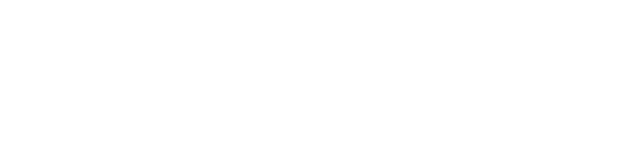
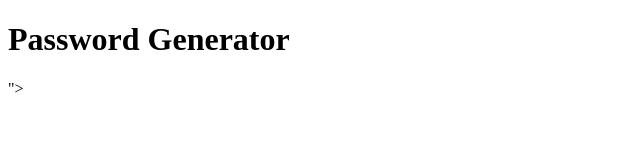
Before and after one commit to johnsonr84/password-generator, a plain HTML site: page index.html in a window 1280 px wide. Shown: the whole page, without its empty margins (0-640 px from the left). Drawn offline with nearby package versions, Linux system fonts and the light colour scheme.

```diff
--- a/index.html
+++ b/index.html
@@ -3,12 +3,23 @@
 <head>
     <meta charset="UTF-8">
     <meta name="viewport" content="width=device-width, initial-scale=1.0">
+    <!-- JavaScript Bundle with Popper -->
+    <script src="https://cdn.jsdelivr.net/npm/bootstrap@5.0.0-beta1/dist/js/bootstrap.bundle.min.js" integrity="sha384-ygbV9kiqUc6oa4msXn9868pTtWMgiQaeYH7/t7LECLbyPA2x65Kgf80OJFdroafW" crossorigin="anonymous"></script>
     <title>Password Generator</title>
 </head>
 <body>
+    <div class="container">
+        <header>
+            <h1>Password Generator</h1>
+        </header>
+         <!-- the button to generate a password -->
+    </div>">
 
 
-    <!-- javacript link -->
+
+
+
+    <!-- javascript link -->
     <script src="script.js"></script>
 </body>
 
```
